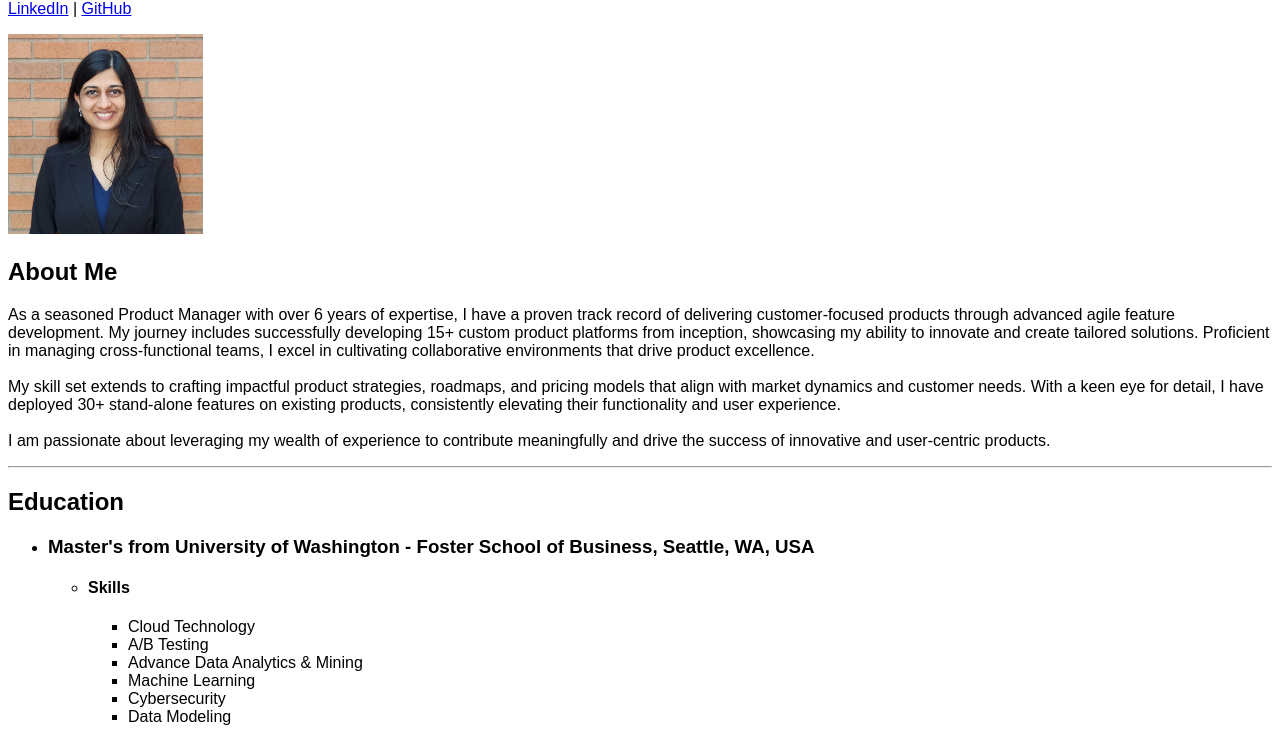
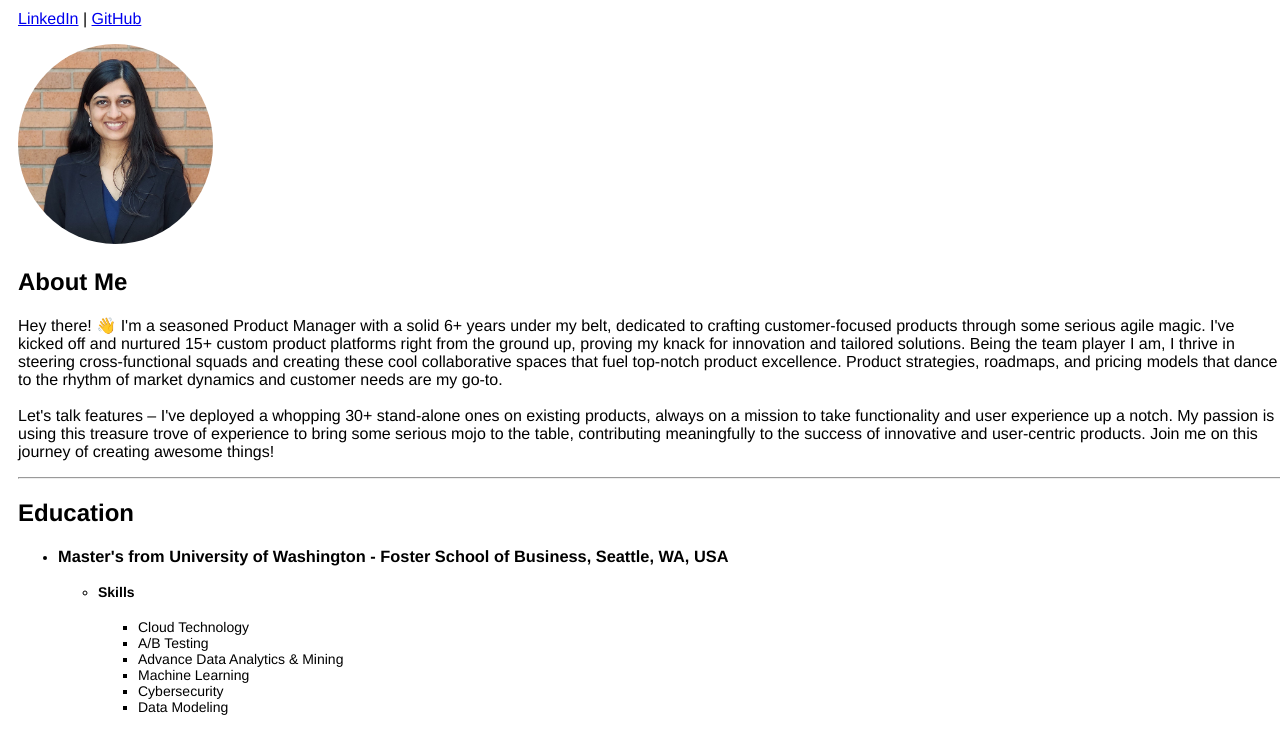
Before and after one commit to ishankamani/portfolio, a plain HTML site: page index.html in a window 1280 px wide. Shown: the part 90-820 px from the top of the page. Drawn offline with Linux system fonts and the light colour scheme.

Commit message:
Add files via upload

```diff
--- a/index.html
+++ b/index.html
@@ -9,28 +9,29 @@
     <body>
         <hr>
         <h1>Ishanka Mani</h1>
+        <a class = "myname" href = "https://www.linkedin.com/in/ishanka-mani/">LinkedIn</a>
+        |
+        <a class = "myname" href = "https://github.com/ishankamani"> GitHub</a>
+
         <p>
-            <a href = "https://www.linkedin.com/in/ishanka-mani/">LinkedIn</a>
-            |
-            <a href = "https://github.com/ishankamani"> GitHub</a>
+        <img class = "myname" src="./Ishanka Picture.jpg" height=200 />
         </p>
 
-        <img src="./Ishanka Picture.jpg" height=200 />
+        <p id = "aboutme">
+            <h2>About Me</h2>
+            Hey there! 👋 I'm a seasoned Product Manager with a solid 6+ years under my belt, dedicated to crafting customer-focused products through some serious agile magic. I've kicked off and nurtured 15+ custom product platforms right from the ground up, proving my knack for innovation and tailored solutions.
 
-        <p>
-            <h2>About Me</h2>
-            As a seasoned Product Manager with over 6 years of expertise, I have a proven track record of delivering customer-focused products through advanced agile feature development. My journey includes successfully developing 15+ custom product platforms from inception, showcasing my ability to innovate and create tailored solutions. Proficient in managing cross-functional teams, I excel in cultivating collaborative environments that drive product excellence.
+            Being the team player I am, I thrive in steering cross-functional squads and creating these cool collaborative spaces that fuel top-notch product excellence. Product strategies, roadmaps, and pricing models that dance to the rhythm of market dynamics and customer needs are my go-to.
             <br>
             <br>
-            My skill set extends to crafting impactful product strategies, roadmaps, and pricing models that align with market dynamics and customer needs. With a keen eye for detail, I have deployed 30+ stand-alone features on existing products, consistently elevating their functionality and user experience.
-            <br>
-            <br>
-            I am passionate about leveraging my wealth of experience to contribute meaningfully and drive the success of innovative and user-centric products.
+            Let's talk features – I've deployed a whopping 30+ stand-alone ones on existing products, always on a mission to take functionality and user experience up a notch.
+
+            My passion is using this treasure trove of experience to bring some serious mojo to the table, contributing meaningfully to the success of innovative and user-centric products. Join me on this journey of creating awesome things!
         </p>
         <hr>
 
         <h2>Education</h2>
-        <ul>
+        <ul style = "font-size: 14px;">
             <li> <h3>Master's from University of Washington - Foster School of Business, Seattle, WA, USA </h3>
                 <ul>
                     <li>
--- a/style.css
+++ b/style.css
@@ -1,7 +1,15 @@
 html {
-    font-family:Arial, Helvetica, sans-serif;
+    float:left;
+    width:100%;
+    font-family: Helvetica;
+    font-size:16px;
+    margin:10px 10px;
 }
+
 #aboutme {
-    font-family: cursive;
-    font-style: italic;
+    color:blue
 }
+
+img {
+    border-radius: 50%;
+}
```
